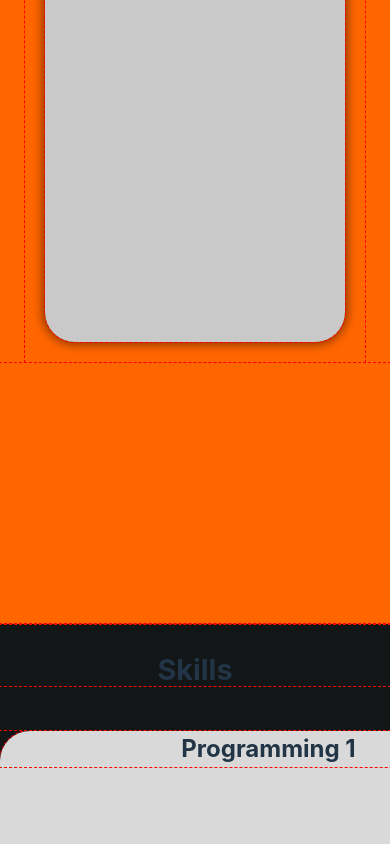
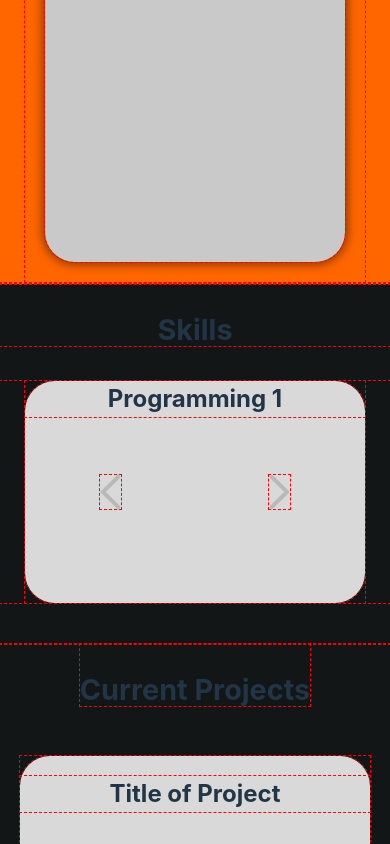
Before and after one commit to aselapasinduD/My-About-Me-Page, a React (Vite) app: page / in a window 390 px wide. Shown: the part 1156-2000 px from the top of the page. Built offline with nearby package versions, Linux system fonts and the light colour scheme.

Commit message:
Nothing havan't change

```diff
--- a/src/App.css
+++ b/src/App.css
@@ -609,7 +609,7 @@ h1 {
 		top: 20px;
 		right: 20px;
 		border-radius: 8px;
-		z-index: 1;
+		z-index: 2;
 	}
 	.navbar .Navmenu {
 		height: 280px;
@@ -704,7 +704,7 @@ h1 {
 		top: 30px;
 		left: 75%;
 		transform: translateX(-50%);
-		z-index: 1;
+		z-index: 2;
 		opacity: 0%;
 		transition: opacity 0.8s;
 	}
@@ -846,7 +846,7 @@ h1 {
 	}
 	.currentProjectSection .currentProjectBox {
 		overflow-x: hidden;
-		width: 354px;
+		width: 350px;
 	}
 	.currentProjectSection .currentProjectCards {
 		transform: translateX(-385px);
@@ -1028,7 +1028,6 @@ h1 {
 			top: 30px;
 			left: 50%;
 			transform: translateX(-50%);
-			z-index: 1;
 			opacity: 0%;
 			transition: opacity 0.8s;
 		}
@@ -1082,7 +1081,7 @@ h1 {
 
 		/* About_me Section */
 		.aboutMeSection {
-			height: 1280px;
+			height: 940px;
 			background-color: #FF6600;
 		}
 		.aboutMeSection h1 {
@@ -1127,6 +1126,7 @@ h1 {
 			width: 300px;
 			box-shadow: 0 0 10px 3px #00000070;
 			margin: 20px;
+			height: 535px;
 		}
 		.aboutMeSection .stories .story:not(:first-child) {
 			margin-left: unset;
@@ -1147,8 +1147,21 @@ h1 {
 		}
 
 		/* skills Section */
+		.skillsSection {
+			height: 360px;
+		}
 		.skillsSection h1 {
 			font-size: 1.8em;
+		}
+		.skillsSection .skills-wrapper {
+			margin-top: 35px;
+		}
+		.skillsSection .skill {
+			min-width: 340px;
+			height: 222px
+		}
+		.skillsSection .skillsList {
+			width: 340px;
 		}
 
 		/* currentProject Section */
```
